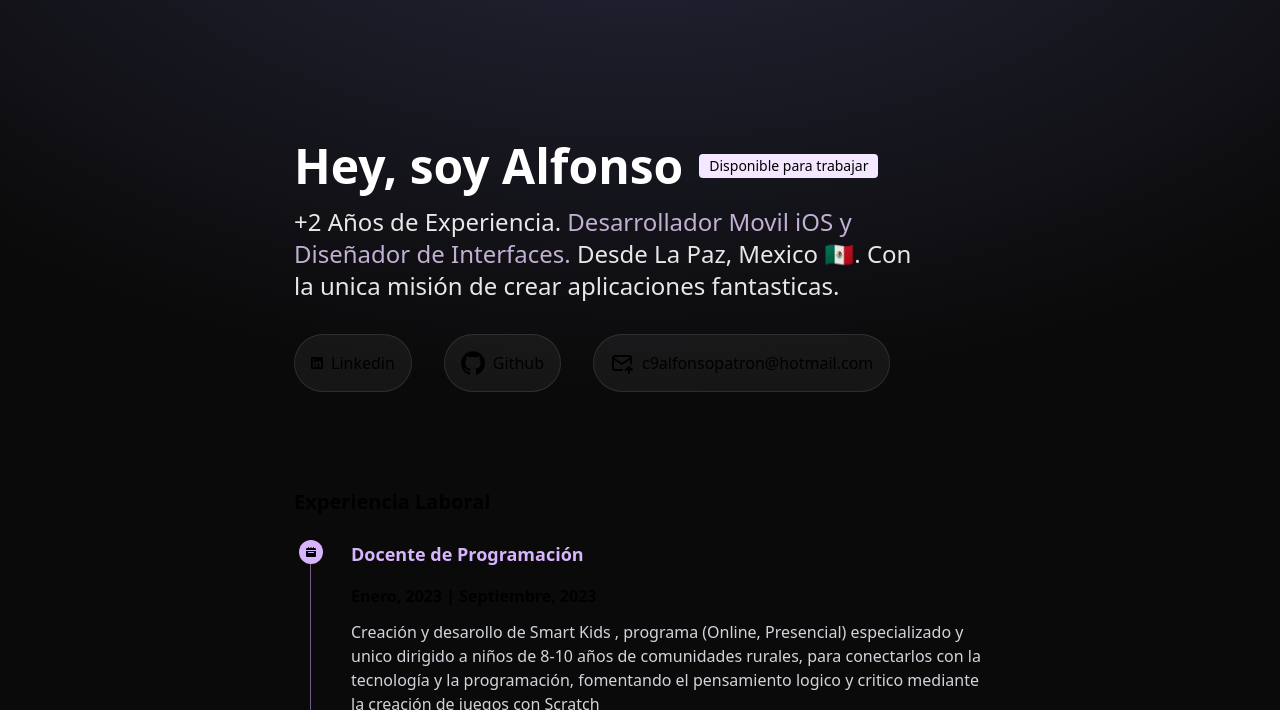
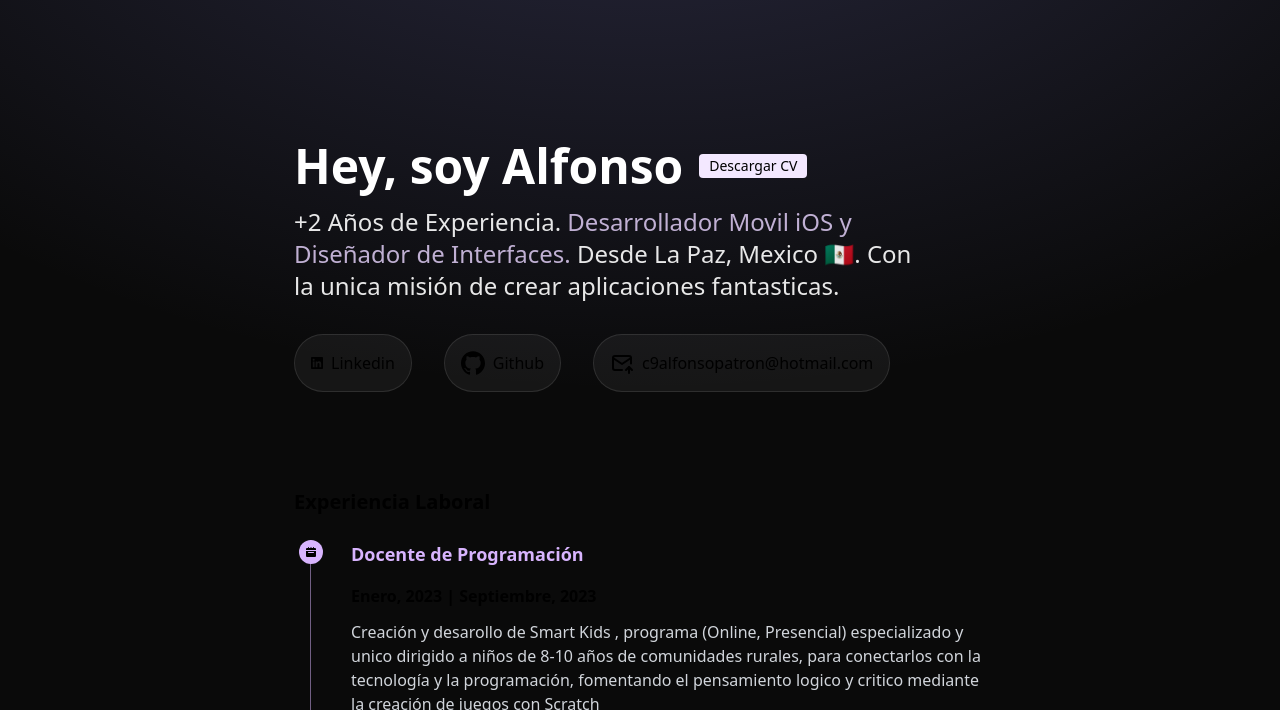
Before and after one commit to Patroncito/portafolio-alfonso-dev, an Astro site: page / in a window 1280 px wide. Shown: the part 90-800 px from the top of the page. Built offline with nearby package versions, Linux system fonts and the light colour scheme; Astro itself is replaced by a stand-in of ours.

Commit message:
add CV dowload

```diff
--- a/src/components/Footer.astro
+++ b/src/components/Footer.astro
@@ -4,6 +4,7 @@
       <span class="text-sm text-gray-500 sm:text-center dark:text-gray-400">© 2024 <a href="http://alfonsopatron.tech/" class="hover:underline">Alfonso Patron</a>
     </span>
     <ul class="flex flex-wrap items-center mt-3 text-sm font-medium text-gray-500 sm:mt-0 ">
+
         <li>
             <a href="#top" class="hover:underline me-4 md:me-6">Inicio</a>
         </li>
@@ -16,6 +17,7 @@
         <li>
             <a href="#bottom" class="hover:underline">Contacto</a>
         </li>
+
     </ul>
     </div>
 </footer>
--- a/src/pages/index.astro
+++ b/src/pages/index.astro
@@ -18,7 +18,7 @@ description ="Contrata a alfonso patron para crear tus aplicaciones moviles en i
 
     <main class="px-2">
         <SectionContainer class="md:pt-36 sm:py:34 pb-24">
-            <h1 class="text-white text-3xl md:text-4xl lg:text-5xl  font-bold flex flex-row gap-x-4 pb-4" >Hey, soy Alfonso<a class="flex justify-center items-center" href="https://www.linkedin.com/in/alfonsopatron/" target="_blank"><Badge>Disponible para trabajar</Badge></a>
+            <h1 class="text-white text-3xl md:text-4xl lg:text-5xl  font-bold flex flex-row gap-x-4 pb-4" >Hey, soy Alfonso<a class="flex justify-center items-center" href="/src/AlfonsoPatron-CV-ES.pdf" download="AlfonsoPatron_CV.pdf"><Badge>Descargar CV</Badge></a>
             </h1>
             <h2 class="text-xl lg:text-2xl text-white opacity-90 text-wrap max-w-[640px]">
                 <span>+2 Años de Experiencia.</span>
```
Also changed, not shown: src/components/Header.astro (line endings or trailing spaces), 1 other file.
